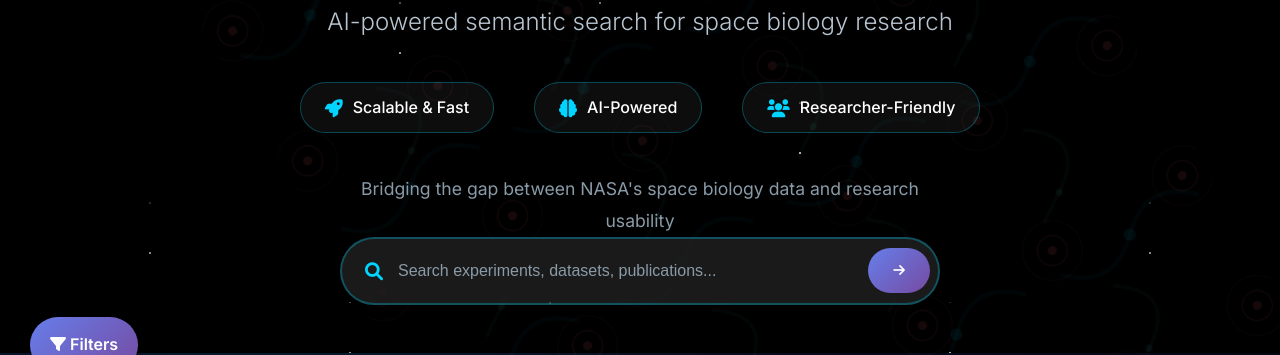
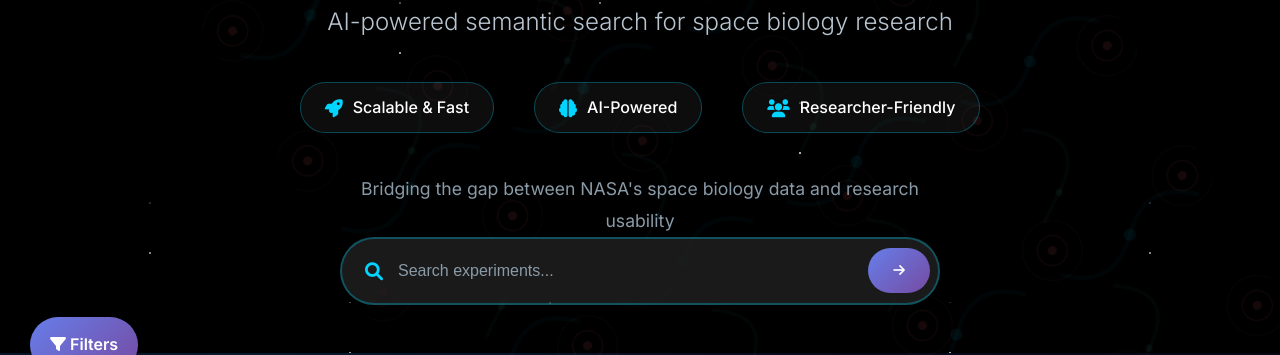
Before and after one commit to kanhaiyaCodrr/Smart, a plain HTML site: page index.html in a window 1280 px wide. Shown: the part 397-752 px from the top of the page. Drawn offline with Linux system fonts and the light colour scheme.

Commit message:
Update index.html

```diff
--- a/index.html
+++ b/index.html
@@ -105,7 +105,7 @@
         <div class="search-container">
           <div class="search-box">
             <i class="fas fa-search search-icon"></i>
-            <input type="text" placeholder="Search experiments, datasets, publications...">
+            <input type="text" placeholder="Search experiments...">
             <button class="search-btn">
               <i class="fas fa-arrow-right"></i>
             </button>
```
